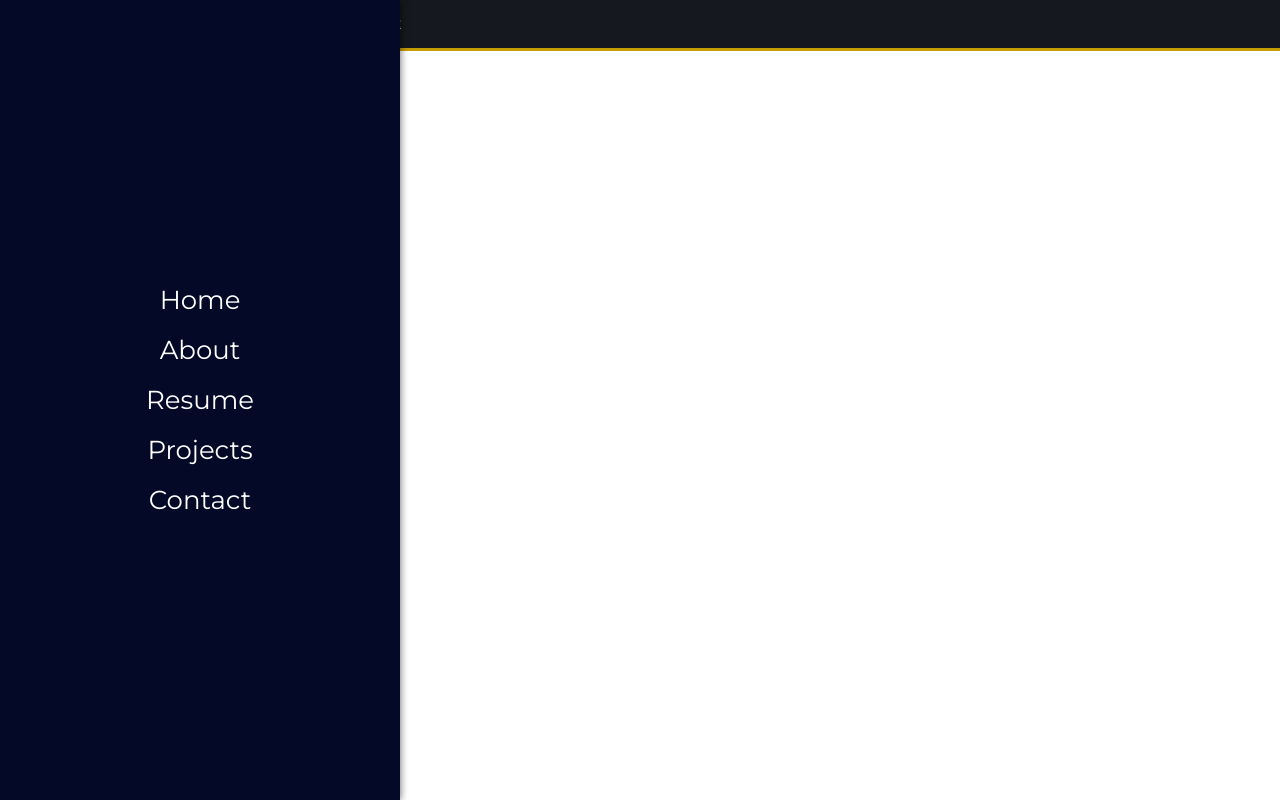
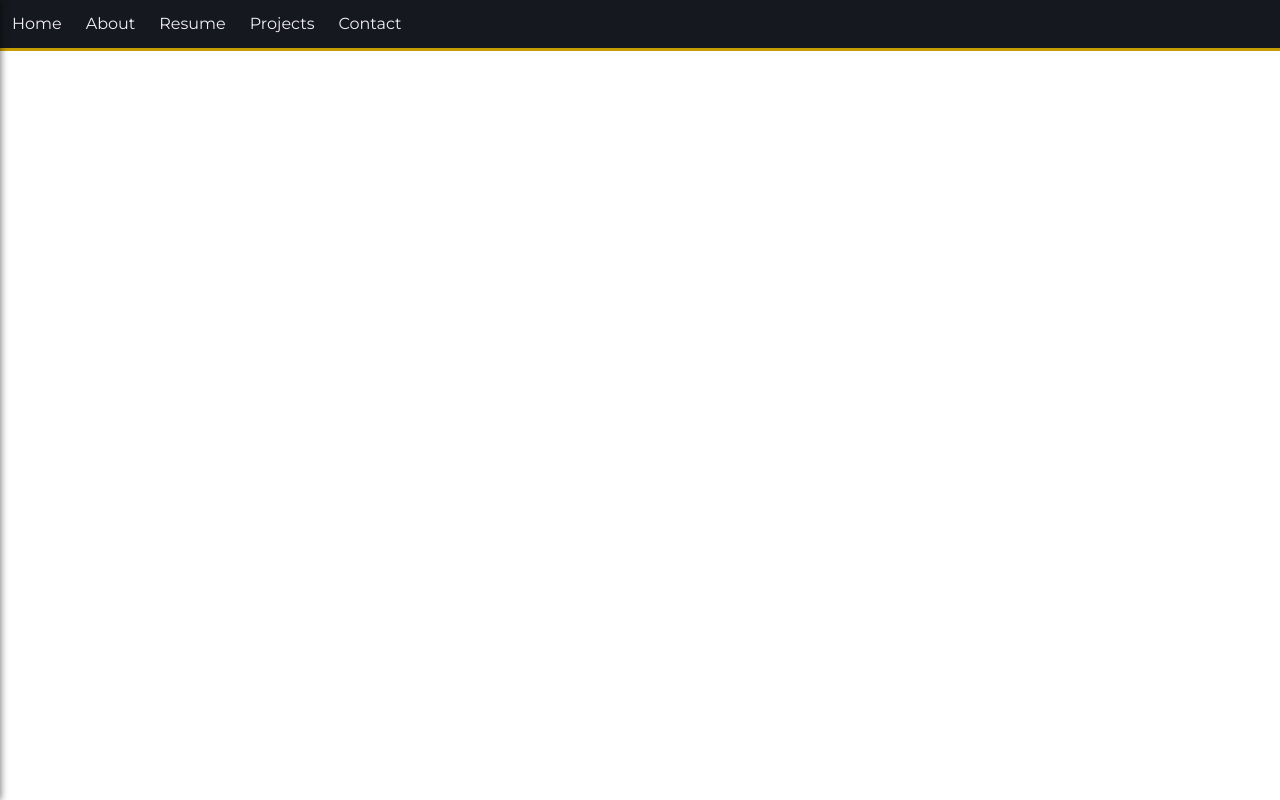
Before and after one commit to curm90/portfolio, a React (Create React App) app: page / in a window 1280 px wide. Built offline with nearby package versions, Linux system fonts and the light colour scheme; a web font is replaced by a local one.

Commit message:
add sidebar animation

```diff
--- a/src/components/Navigation.js
+++ b/src/components/Navigation.js
@@ -22,8 +22,12 @@ const Navigation = () => {
           <Backdrop backdropClickHandler={backdropClickHandler} />
         </div>
       ) : null}
+
       <Hamburger drawerClickHandler={drawerToggleClickHandler} />
-      <SideDrawer showSideDrawer={sideDrawerOpen} />
+      <SideDrawer
+        showSideDrawer={sideDrawerOpen}
+        drawerClickHandler={drawerToggleClickHandler}
+      />
       <ul className='navigation__list'>
         <li className='navigation__list-item'>
           <a className='navigation__link' href='#header'>
--- a/src/components/SideDrawer.js
+++ b/src/components/SideDrawer.js
@@ -1,7 +1,10 @@
 import React from 'react';
+import Hamburger from './Hamburger';
 import resume from '../img/resume.pdf';
 
-const SideDrawer = ({ showSideDrawer }) => {
+const SideDrawer = ({ showSideDrawer, drawerClickHandler }) => {
+  console.log(showSideDrawer);
+
   let drawerClasses = 'side-drawer__container';
 
   if (showSideDrawer) {
@@ -10,6 +13,7 @@ const SideDrawer = ({ showSideDrawer }) => {
 
   return (
     <nav className={drawerClasses}>
+      <Hamburger drawerClickHandler={drawerClickHandler} />
       <ul className='side-drawer__list'>
         <li className='side-drawer__list-item'>
           <a className='side-drawer__link' href='#header'>
--- a/src/styles/components/_sideDrawer.scss
+++ b/src/styles/components/_sideDrawer.scss
@@ -5,9 +5,11 @@
   position: fixed;
   top: 0;
   left: 0;
-  width: 70%;
+  width: 100%;
   max-width: 400px;
   z-index: 200;
+  transform: translateX(-100%);
+  transition: transform 0.3s ease-out;
 
   .side-drawer__list {
     height: 100%;
@@ -29,3 +31,7 @@
     }
   }
 }
+
+.side-drawer__container.open {
+  transform: translateX(0);
+}
```
